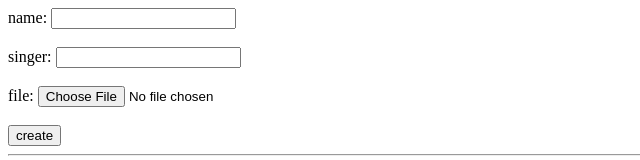
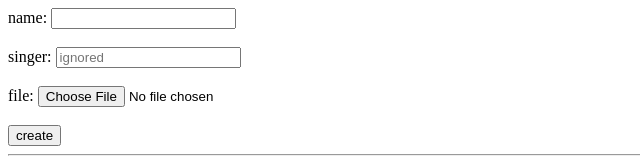
Before and after one commit to HoangDHCodeGym/MonsterMusic, an Angular app in the folder client/: page /upload in a window 1280 px wide. Shown: the top 160 px of the page, without its empty margins (0-640 px from the left). Built offline with nearby package versions, Linux system fonts and the light colour scheme.

Commit message:
modifies view

```diff
--- a/client/src/app/songs/upload-song/upload-song.component.html
+++ b/client/src/app/songs/upload-song/upload-song.component.html
@@ -8,7 +8,7 @@
   <br>
   <label>
     singer:
-    <input type="text" formControlName="singer">
+    <input type="text" formControlName="singer" placeholder="ignored">
   </label>
   <br>
   <br>
@@ -21,4 +21,4 @@
   <input type="submit" value="create">
 </form>
 <hr>
-<i>status:{{status}}</i>
+<i>status: {{status}}</i>
```
